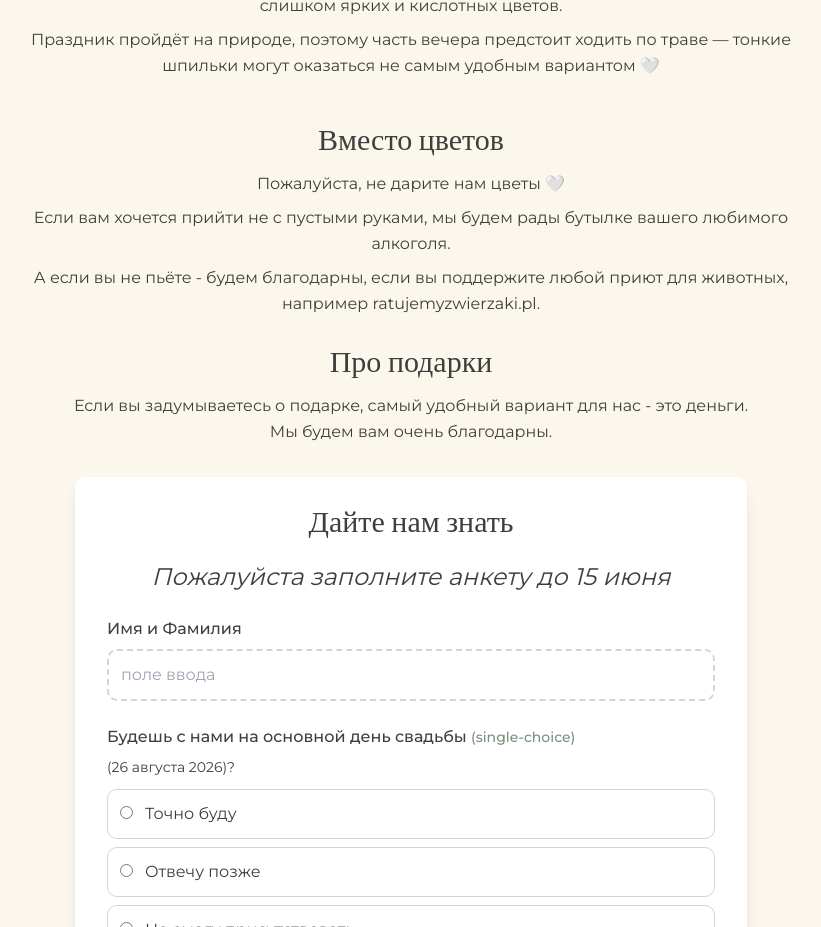
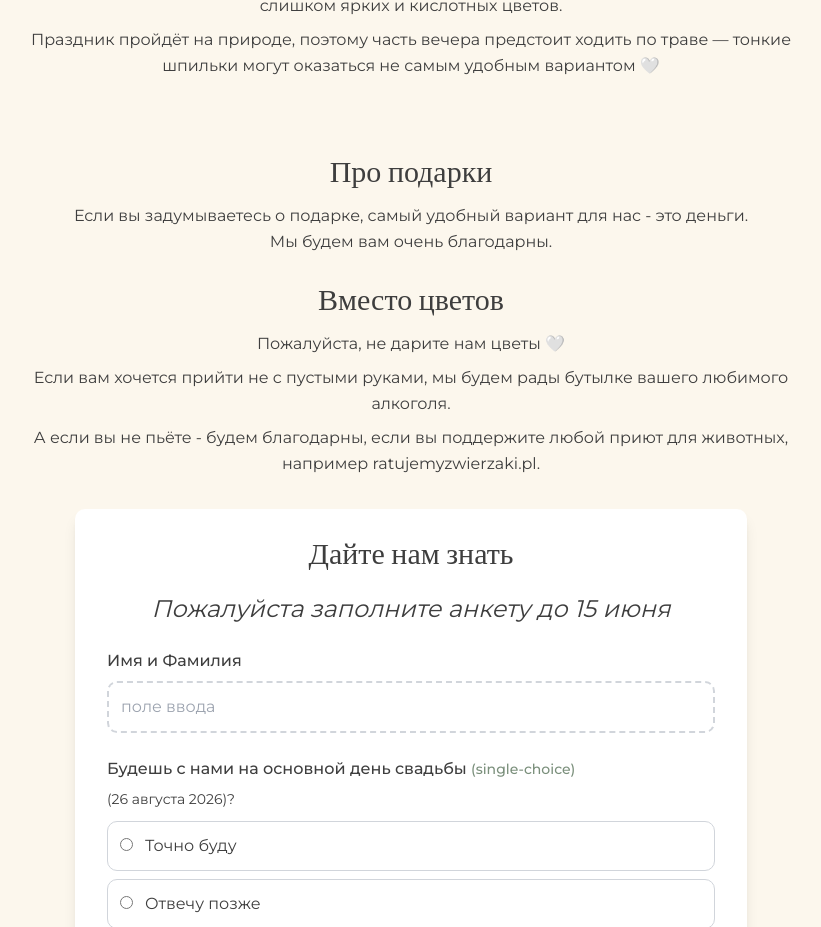
Before and after one commit to rybaaa/wedding-web, a React (Vite) app: page / in a window 1280 px wide. Shown: the part 3478-4405 px from the top of the page, without its empty margins (229-1050 px from the left). Built offline with nearby package versions, Linux system fonts and the light colour scheme.

Commit message:
exchange insteadofflowers component with aboutgifts, added extra bottom padding for insteadofflowers

```diff
--- a/src/App.tsx
+++ b/src/App.tsx
@@ -22,8 +22,8 @@ const App: React.FC = () => {
       <SecondDay />
       <NextDay />
       <DressCode />
+      <AboutGifts />
       <InsteadOfFlowers />
-      <AboutGifts />
       <RsvpForm></RsvpForm>
       <Questions></Questions>
       <Footer />
--- a/src/components/InsteadOfFlowers.tsx
+++ b/src/components/InsteadOfFlowers.tsx
@@ -2,7 +2,7 @@ import React from 'react';
 
 const InsteadOfFlowers: React.FC = () => {
   return (
-    <section id="instead-of-flowers" className="px-4 bg-custom-bg">
+    <section id="instead-of-flowers" className="px-4 pb-8 bg-custom-bg">
       <div className="container mx-auto max-w-4xl">
         <h2 className="text-3xl font-title text-custom-text mb-2 text-center">
           Вместо цветов
```
